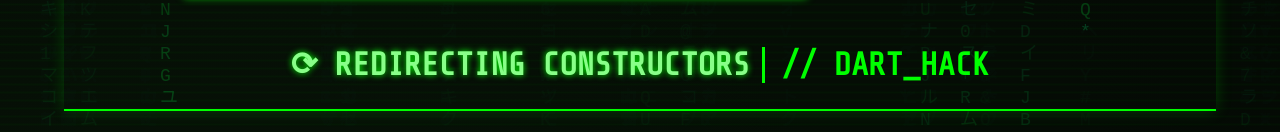
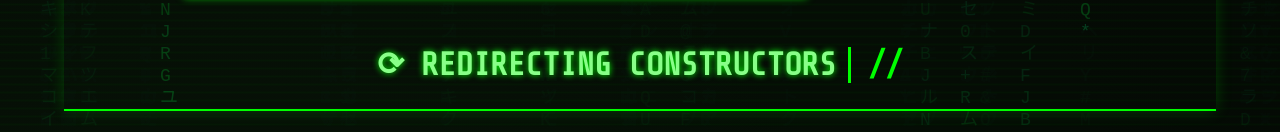
Before and after one commit to malgerija-maker/tugasalger11, a plain HTML site: page index.html in a window 1280 px wide. Shown: the part 183-315 px from the top of the page. Drawn offline with nearby package versions, Linux system fonts and the light colour scheme.

Commit message:
Update index.html

```diff
--- a/index.html
+++ b/index.html
@@ -347,10 +347,10 @@
       <span>💀 CLASS: SI2A</span>
     </div>
     <div class="session-badge">[ EXPLOIT : SESSION_11 ]</div>
-    <h1><span>⟳ REDIRECTING CONSTRUCTORS</span> // DART_HACK</h1>
+    <h1><span>⟳ REDIRECTING CONSTRUCTORS</span> // </h1>
   </header>
 
-  <!-- Latihan HACKER CIRCLE -->
+  <!-- CIRCLE -->
   <div class="hack-card">
     <div class="card-header">
       <div class="card-title">
```
